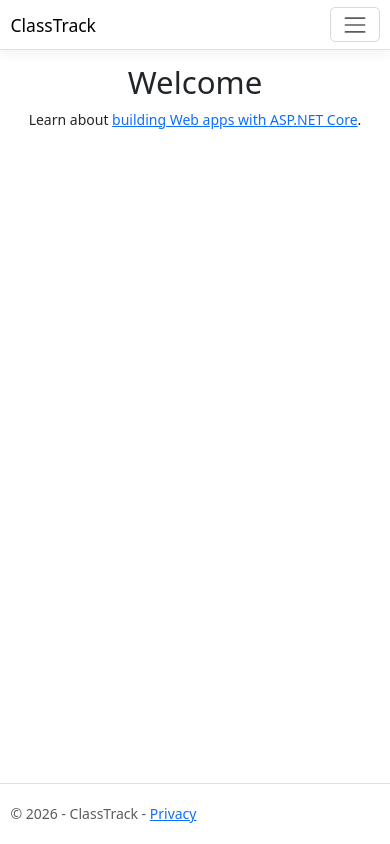
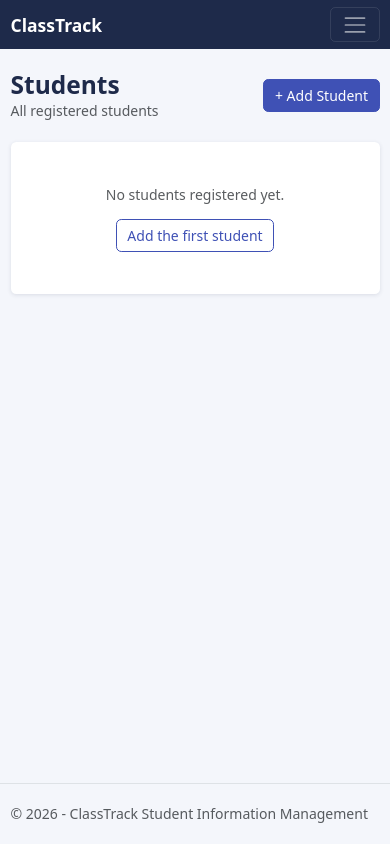
Before and after one commit to maxmonice/ClassTrack-Student-Records-Management-System, an ASP.NET Core app: page / in a window 390 px wide. Run offline with ASP.NET Core 8, Linux system fonts and the light colour scheme; style sheets or scripts are compiled from the project's sources.

Commit message:
Add StudentController and layout/style updates
Co-Authored-By: Claude Sonnet 5.5 <noreply@anthropic.com>

```diff
--- /dev/null
+++ b/Controllers/StudentController.cs
@@ -0,0 +1,137 @@
+using ClassTrack.Data;
+using ClassTrack.Models;
+using Microsoft.AspNetCore.Mvc;
+using Microsoft.EntityFrameworkCore;
+
+namespace ClassTrack.Controllers;
+
+public class StudentController : Controller
+{
+    private readonly ApplicationDbContext _context;
+
+    // ASP.NET Core injects the DbContext registered in Program.cs.
+    public StudentController(ApplicationDbContext context)
+    {
+        _context = context;
+    }
+
+    // GET: /Student - list all students.
+    public async Task<IActionResult> Index()
+    {
+        var students = await _context.Students.ToListAsync();
+        return View(students);
+    }
+
+    // GET: /Student/Details/5
+    public async Task<IActionResult> Details(int id)
+    {
+        var student = await _context.Students.FindAsync(id);
+        if (student == null)
+        {
+            return NotFound();
+        }
+
+        return View(student);
+    }
+
+    // GET: /Student/Create - show the empty form.
+    [HttpGet]
+    public IActionResult Create()
+    {
+        return View();
+    }
+
+    // POST: /Student/Create
+    // [Bind] lists the only fields accepted from the form, so users cannot
+    // set Id themselves (protection against "over-posting").
+    [HttpPost]
+    [ValidateAntiForgeryToken]
+    public async Task<IActionResult> Create([Bind("FirstName,Surname")] Student student)
+    {
+        if (!ModelState.IsValid)
+        {
+            return View(student); // redisplay the form with validation messages
+        }
+
+        await _context.Students.AddAsync(student);
+        await _context.SaveChangesAsync();
+        return RedirectToAction(nameof(Index));
+    }
+
+    // GET: /Student/Edit/5 - show the form filled with the existing record.
+    [HttpGet]
+    public async Task<IActionResult> Edit(int id)
+    {
+        var student = await _context.Students.FindAsync(id);
+        if (student == null)
+        {
+            return NotFound();
+        }
+
+        return View(student);
+    }
+
+    // POST: /Student/Edit/5
+    [HttpPost]
+    [ValidateAntiForgeryToken]
+    public async Task<IActionResult> Edit(int id, [Bind("Id,FirstName,Surname")] Student student)
+    {
+        // The id in the URL must match the id in the form.
+        if (id != student.Id)
+        {
+            return NotFound();
+        }
+
+        if (!ModelState.IsValid)
+        {
+            return View(student);
+        }
+
+        try
+        {
+            _context.Update(student);
+            await _context.SaveChangesAsync();
+        }
+        catch (DbUpdateConcurrencyException)
+        {
+            // Someone deleted the row while it was being edited.
+            if (!await _context.Students.AnyAsync(s => s.Id == id))
+            {
+                return NotFound();
+            }
+            throw;
+        }
+
+        return RedirectToAction(nameof(Index));
+    }
+
+    // GET: /Student/Delete/5 - confirmation page.
+    [HttpGet]
+    public async Task<IActionResult> Delete(int id)
+    {
+        var student = await _context.Students.FindAsync(id);
+        if (student == null)
+        {
+            return NotFound();
+        }
+
+        return View(student);
+    }
+
+    // POST: /Student/Delete/5 - the confirmed deletion.
+    // Same URL as the GET above, so ActionName("Delete") is needed; the C# method
+    // must have a different name because both take (int id).
+    [HttpPost, ActionName("Delete")]
+    [ValidateAntiForgeryToken]
+    public async Task<IActionResult> DeleteConfirmed(int id)
+    {
+        var student = await _context.Students.FindAsync(id);
+        if (student != null)
+        {
+            _context.Students.Remove(student);
+            await _context.SaveChangesAsync();
+        }
+
+        return RedirectToAction(nameof(Index));
+    }
+}
--- a/Program.cs
+++ b/Program.cs
@@ -29,7 +29,7 @@ app.MapStaticAssets();
 
 app.MapControllerRoute(
     name: "default",
-    pattern: "{controller=Home}/{action=Index}/{id?}")
+    pattern: "{controller=Student}/{action=Index}/{id?}")
     .WithStaticAssets();
 
 
--- a/Views/Shared/_Layout.cshtml
+++ b/Views/Shared/_Layout.cshtml
@@ -11,9 +11,9 @@
 </head>
 <body>
     <header>
-        <nav class="navbar navbar-expand-sm navbar-toggleable-sm navbar-light bg-white border-bottom box-shadow mb-3">
-            <div class="container-fluid">
-                <a class="navbar-brand" asp-area="" asp-controller="Home" asp-action="Index">ClassTrack</a>
+        <nav class="navbar navbar-expand-sm navbar-dark ct-navbar mb-4">
+            <div class="container">
+                <a class="navbar-brand fw-semibold" asp-controller="Student" asp-action="Index">ClassTrack</a>
                 <button class="navbar-toggler" type="button" data-bs-toggle="collapse" data-bs-target=".navbar-collapse" aria-controls="navbarSupportedContent"
                         aria-expanded="false" aria-label="Toggle navigation">
                     <span class="navbar-toggler-icon"></span>
@@ -21,10 +21,10 @@
                 <div class="navbar-collapse collapse d-sm-inline-flex justify-content-between">
                     <ul class="navbar-nav flex-grow-1">
                         <li class="nav-item">
-                            <a class="nav-link text-dark" asp-area="" asp-controller="Home" asp-action="Index">Home</a>
+                            <a class="nav-link" asp-controller="Student" asp-action="Index">Students</a>
                         </li>
                         <li class="nav-item">
-                            <a class="nav-link text-dark" asp-area="" asp-controller="Home" asp-action="Privacy">Privacy</a>
+                            <a class="nav-link" asp-controller="Student" asp-action="Create">Add Student</a>
                         </li>
                     </ul>
                 </div>
@@ -39,7 +39,7 @@
 
     <footer class="border-top footer text-muted">
         <div class="container">
-            &copy; 2026 - ClassTrack - <a asp-area="" asp-controller="Home" asp-action="Privacy">Privacy</a>
+            &copy; 2026 - ClassTrack Student Information Management
         </div>
     </footer>
     <script src="~/lib/jquery/dist/jquery.min.js"></script>
--- /dev/null
+++ b/Views/Student/Index.cshtml
@@ -0,0 +1,52 @@
+@model IEnumerable<Student>
+@{
+    ViewData["Title"] = "Students";
+}
+
+<div class="d-flex flex-wrap justify-content-between align-items-center mb-4 gap-2">
+    <div>
+        <h1 class="page-title mb-0">Students</h1>
+        <p class="text-muted mb-0">All registered students</p>
+    </div>
+    <a asp-action="Create" class="btn btn-primary">+ Add Student</a>
+</div>
+
+<div class="card ct-card">
+    @if (!Model.Any())
+    {
+        <div class="card-body text-center text-muted py-5">
+            <p class="mb-3">No students registered yet.</p>
+            <a asp-action="Create" class="btn btn-outline-primary">Add the first student</a>
+        </div>
+    }
+    else
+    {
+        <div class="table-responsive">
+            <table class="table table-hover align-middle mb-0">
+                <thead class="table-light">
+                    <tr>
+                        <th>@Html.DisplayNameFor(m => m.Id)</th>
+                        <th>@Html.DisplayNameFor(m => m.FirstName)</th>
+                        <th>@Html.DisplayNameFor(m => m.Surname)</th>
+                        <th class="text-end">Actions</th>
+                    </tr>
+                </thead>
+                <tbody>
+                    @foreach (var student in Model)
+                    {
+                        <tr>
+                            <td>@student.Id</td>
+                            <td>@student.FirstName</td>
+                            <td>@student.Surname</td>
+                            <td class="text-end text-nowrap">
+                                <a asp-action="Details" asp-route-id="@student.Id" class="btn btn-sm btn-outline-secondary">Details</a>
+                                <a asp-action="Edit" asp-route-id="@student.Id" class="btn btn-sm btn-outline-primary">Edit</a>
+                                <a asp-action="Delete" asp-route-id="@student.Id" class="btn btn-sm btn-outline-danger">Delete</a>
+                            </td>
+                        </tr>
+                    }
+                </tbody>
+            </table>
+        </div>
+    }
+</div>
--- a/wwwroot/css/site.css
+++ b/wwwroot/css/site.css
@@ -29,3 +29,17 @@ body {
 .form-floating > .form-control-plaintext:focus::placeholder, .form-floating > .form-control:focus::placeholder {
   text-align: start;
 }
+/* ClassTrack theme: navy + indigo */
+:root { --ct-navy: #1e2a4a; --ct-accent: #3f51b5; }
+body { background-color: #f4f6fb; }
+.ct-navbar { background-color: var(--ct-navy); }
+.ct-navbar .nav-link { color: rgba(255, 255, 255, .75); }
+.ct-navbar .nav-link:hover { color: #fff; }
+.page-title { color: var(--ct-navy); font-size: 1.75rem; font-weight: 600; }
+.ct-card { border: 0; box-shadow: 0 1px 4px rgba(30, 42, 74, .12); }
+.ct-narrow { max-width: 560px; }
+.btn-primary { background-color: var(--ct-accent); border-color: var(--ct-accent); }
+.btn-primary:hover { background-color: #34449a; border-color: #34449a; }
+.btn-outline-primary { color: var(--ct-accent); border-color: var(--ct-accent); }
+.btn-outline-primary:hover { background-color: var(--ct-accent); border-color: var(--ct-accent); }
+.table-hover > tbody > tr:hover > * { background-color: #eef1fb; }
```
Also changed, not shown: Views/Student/Create.cshtml (added, +33 -0 lines), Views/Student/Delete.cshtml (added, +24 -0 lines), Views/Student/Details.cshtml (added, +23 -0 lines), Views/Student/Edit.cshtml (added, +34 -0 lines).
